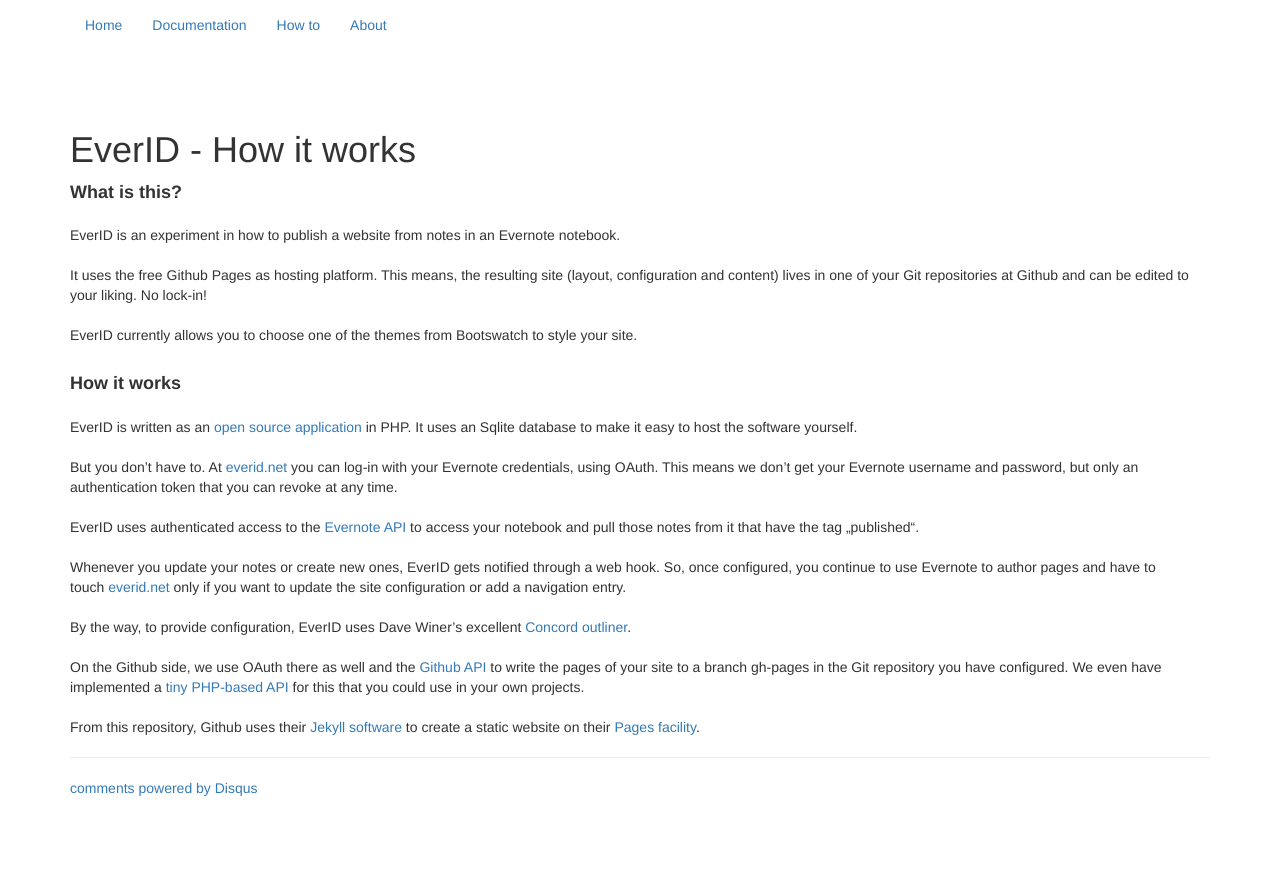
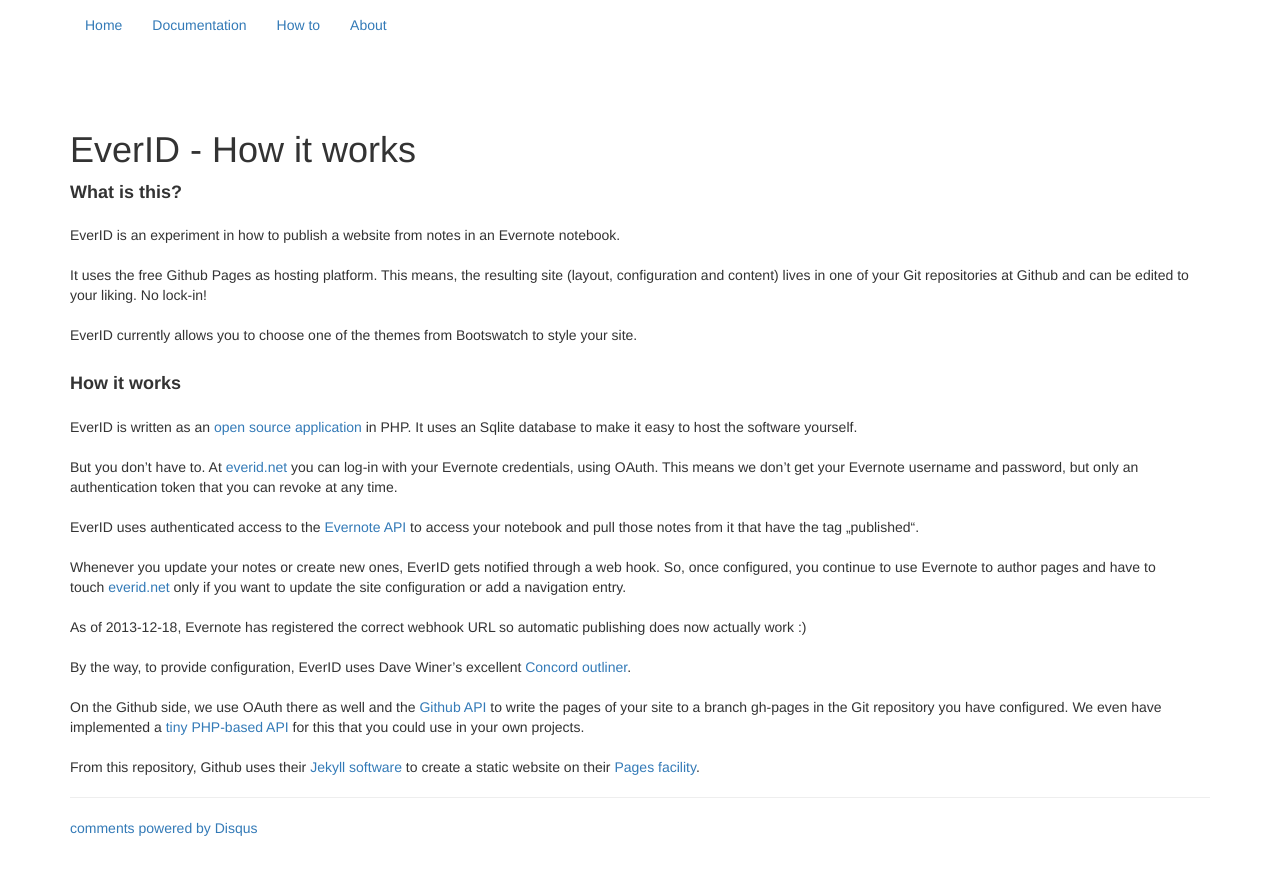
Before and after one commit to oschettler/everid, a Jekyll site: the page built from index.html, in a window 1280 px wide. Shown: the top 875 px of the page. Built offline with Jekyll 4.4.1, drawn with Linux system fonts in a browser that asks for light colours; nearby versions of some CDN libraries; comment, search, counter and statistics services are not loaded.

Commit message:
save index.html

```diff
--- a/index.html
+++ b/index.html
@@ -9,7 +9,7 @@ res:
 <div><span style="font-size: 18px;"><b>What is this?</b></span></div>
 <div><br/></div>
 <div>EverID is an experiment in how to publish a website from notes in an Evernote notebook.
-<div><span style="-evernote-last-insertion-point:true;"/><br/></div>
+<div><br/></div>
 <div>It uses the free Github Pages as hosting platform. This means, the resulting site (layout, configuration and content) lives in one of your Git repositories at Github and can be edited to your liking. No lock-in!</div>
 <div><br/></div>
 <div>EverID currently allows you to choose one of the themes from Bootswatch to style your site.</div>
@@ -18,11 +18,13 @@ res:
 <div><br/></div>
 <div>EverID is written as an <a href="https://github.com/oschettler/everid">open source application</a> in PHP. It uses an Sqlite database to make it easy to host the software yourself. </div>
 <div><br/></div>
-<div>But you don’t have to. At <a href="https://everid.net">everid.net</a> you can log-in with your Evernote credentials, using OAuth. This means we don’t get your Evernote username and password, but only an authentication token that you can revoke at any time.</div>
+<div>But you don’t have to. At <a href="https://everid.net/">everid.net</a> you can log-in with your Evernote credentials, using OAuth. This means we don’t get your Evernote username and password, but only an authentication token that you can revoke at any time.</div>
 <div><br/></div>
 <div>EverID uses authenticated access to the <a href="http://dev.evernote.com/doc/">Evernote API</a> to access your notebook and pull those notes from it that have the tag „published“.</div>
 <div><br/></div>
-<div>Whenever you update your notes or create new ones, EverID gets notified through a web hook. So, once configured, you continue to use Evernote to author pages and have to touch <a href="https://everid.net">everid.net</a> only if you want to update the site configuration or add a navigation entry.</div>
+<div>Whenever you update your notes or create new ones, EverID gets notified through a web hook. So, once configured, you continue to use Evernote to author pages and have to touch <a href="https://everid.net/">everid.net</a> only if you want to update the site configuration or add a navigation entry. </div>
+<div><br/></div>
+<div>As of 2013-12-18, Evernote has registered the correct webhook URL so automatic publishing does <span style="-evernote-last-insertion-point:true;"/>now actually work :)</div>
 <div><br/></div>
 <div>By the way, to provide configuration, EverID uses Dave Winer’s excellent <a href="https://github.com/scripting/concord">Concord outliner</a>.</div>
 <div><br/></div>
```
